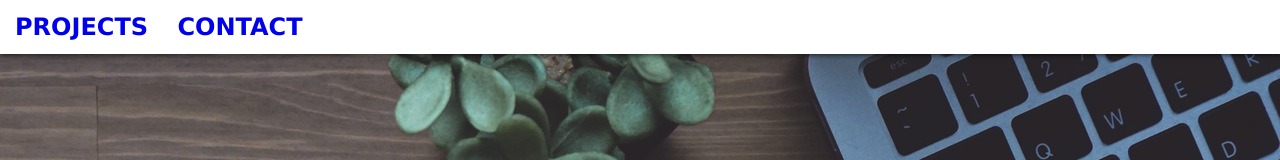
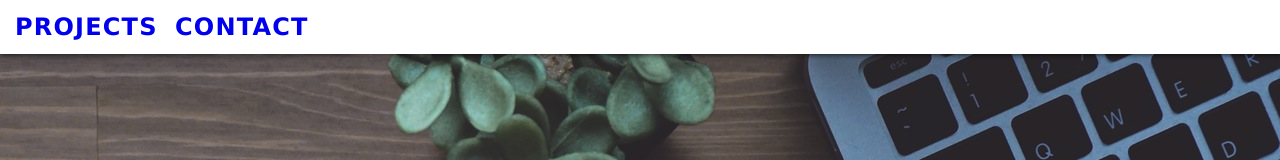
Before and after one commit to KingTigerXCII/Responsive_website, a website: page index.html in a window 1280 px wide. Shown: the top 160 px of the page. Drawn offline with nearby package versions, Linux system fonts and the light colour scheme.

Commit message:
letter-spacing in em

```diff
--- a/styles.css
+++ b/styles.css
@@ -90,6 +90,7 @@ header nav ul {
 header nav li {
 
     font-size: 1.5em; /* 24px / 16px(100%) */
+    letter-spacing: 0.05em;
     font-weight: bold;
     width: 100%;
     padding: 0.625em; /* 1.041666666666667% */
```
